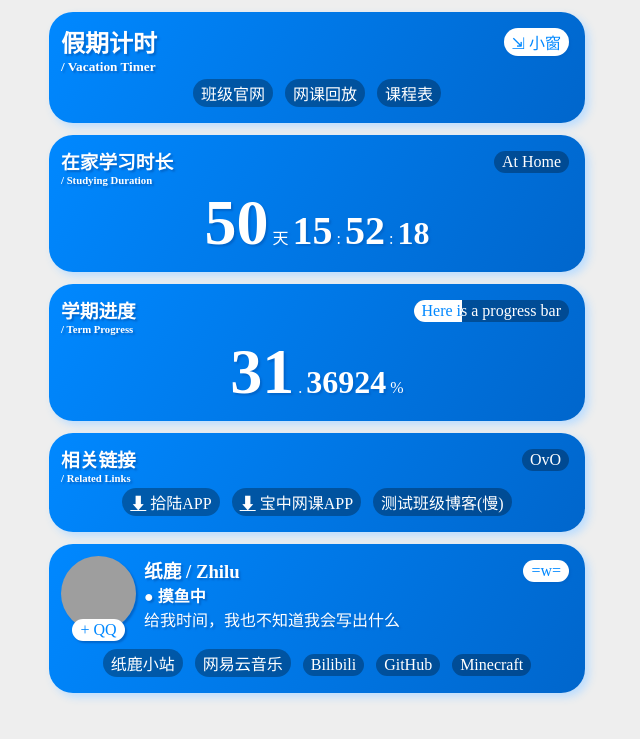
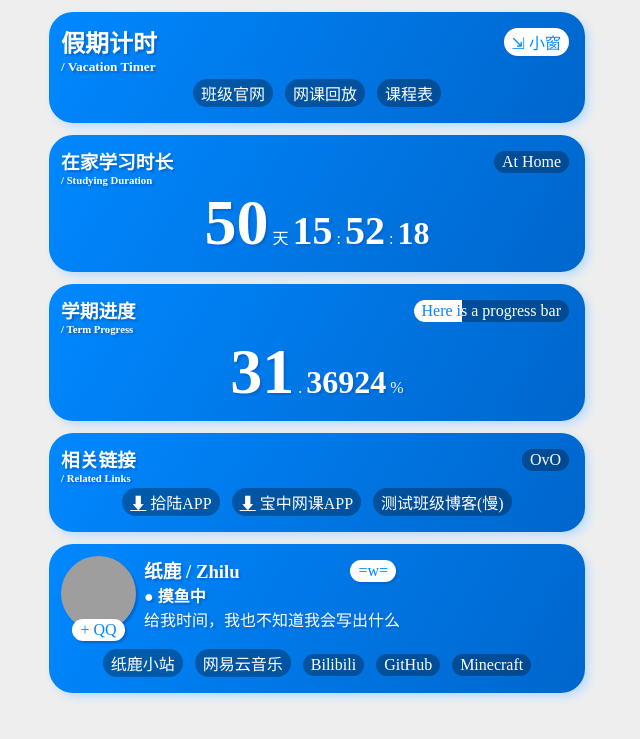
Before and after one commit to pubsite/OldClass16Site, a Jekyll site: the page timer.html, which Jekyll copies as it is, in a window 1280 px wide, cut to the strip 0-739 px from the top of the page. Shown: the whole strip, without its empty margins (323-963 px from the left). Built offline with Jekyll 4.4.1, drawn with Linux system fonts in a browser that asks for light colours; grey boxes are pictures that could not be loaded.

Commit message:
Update timer.html

```diff
--- a/timer.html
+++ b/timer.html
@@ -164,7 +164,6 @@ Here is a progress bar
 </div>
 
 <div>
-<div class="fr wbutton button">=w=</div>
 <div class="flex">
 <div class="fl">
 <img class="profile" src="http://thirdqq.qlogo.cn/g?b=qq&amp;nk=2399052066&amp;s=3">
@@ -172,6 +171,7 @@ Here is a progress bar
 </div>
 &nbsp;&nbsp;
 <div>
+<div class="fr wbutton button">=w=</div>
 <h3>纸鹿 / Zhilu</h3>
 <h4>● 摸鱼中</h4>
 <p>给我时间，我也不知道我会写出什么</p>
```
